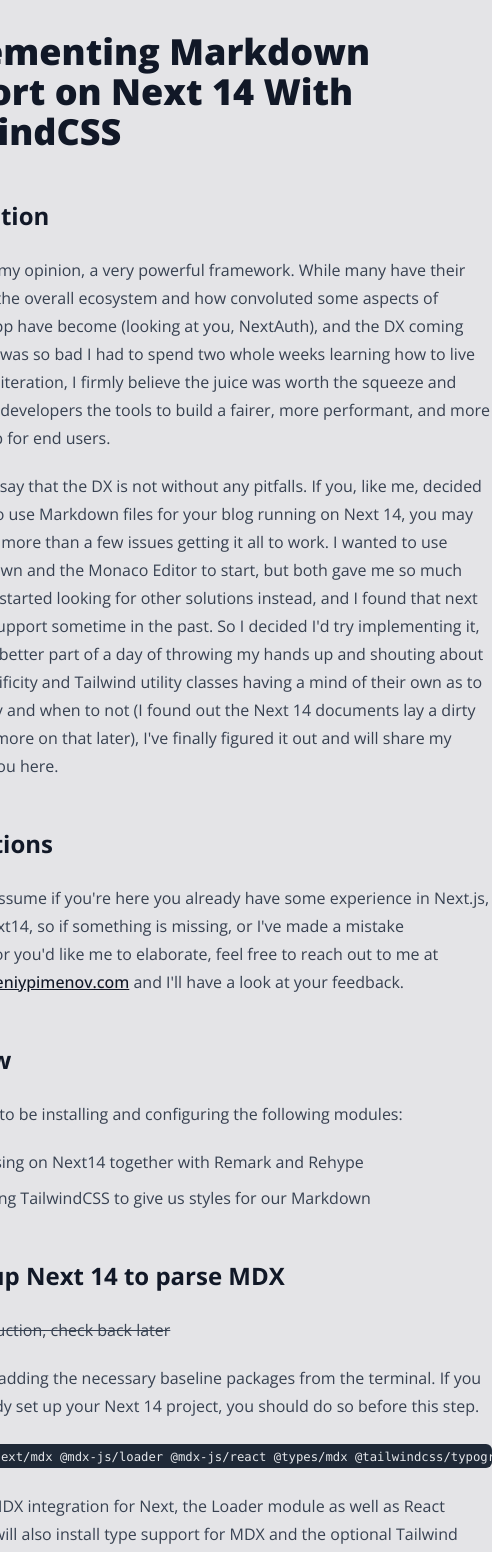
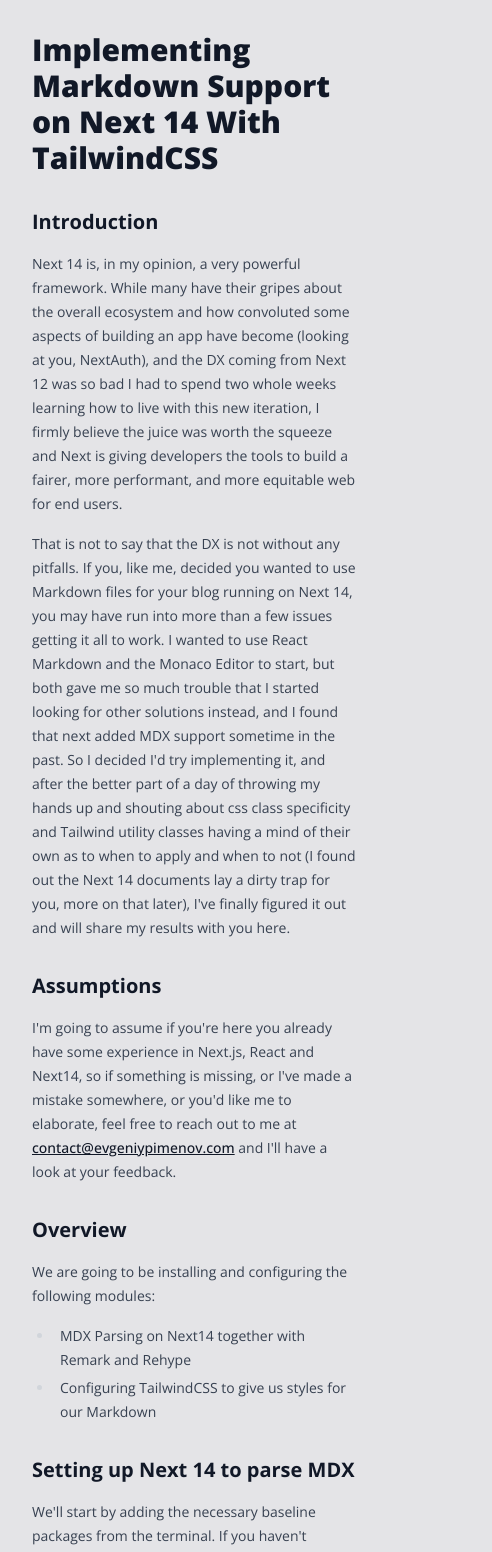
Before and after one commit to evgeniyp92/personal-site, a Next.js app: page /projects/mdx-on-next in a window 390 px wide. Shown: the top 1552 px of the page, 492 px wide, since content can reach past the window. Built offline with nearby package versions, Linux system fonts and the light colour scheme.

Commit message:
fix a css bug causing bad scaling on mobile for markdown

```diff
--- a/src/app/projects/mdx-on-next/layout.jsx
+++ b/src/app/projects/mdx-on-next/layout.jsx
@@ -1,7 +1,7 @@
 export default function MDXLayout({ children }) {
   return (
-    <div className='container mx-auto flex justify-center'>
-      <article className='prose prose-base lg:prose-xl prose-pre:p-0'>
+    <div className='container mx-auto'>
+      <article className='prose prose-sm lg:prose-base prose-pre:p-0'>
         {children}
       </article>
     </div>
--- a/src/app/projects/mdx-on-next/page.mdx
+++ b/src/app/projects/mdx-on-next/page.mdx
@@ -19,8 +19,6 @@
 - Configuring TailwindCSS to give us styles for our Markdown
 
 ## Setting up Next 14 to parse MDX
-
-~Under construction, check back later~
 
 We'll start by adding the necessary baseline packages from the terminal. If you haven't already set up your Next 14 project, you should do so before this step.
 
```
